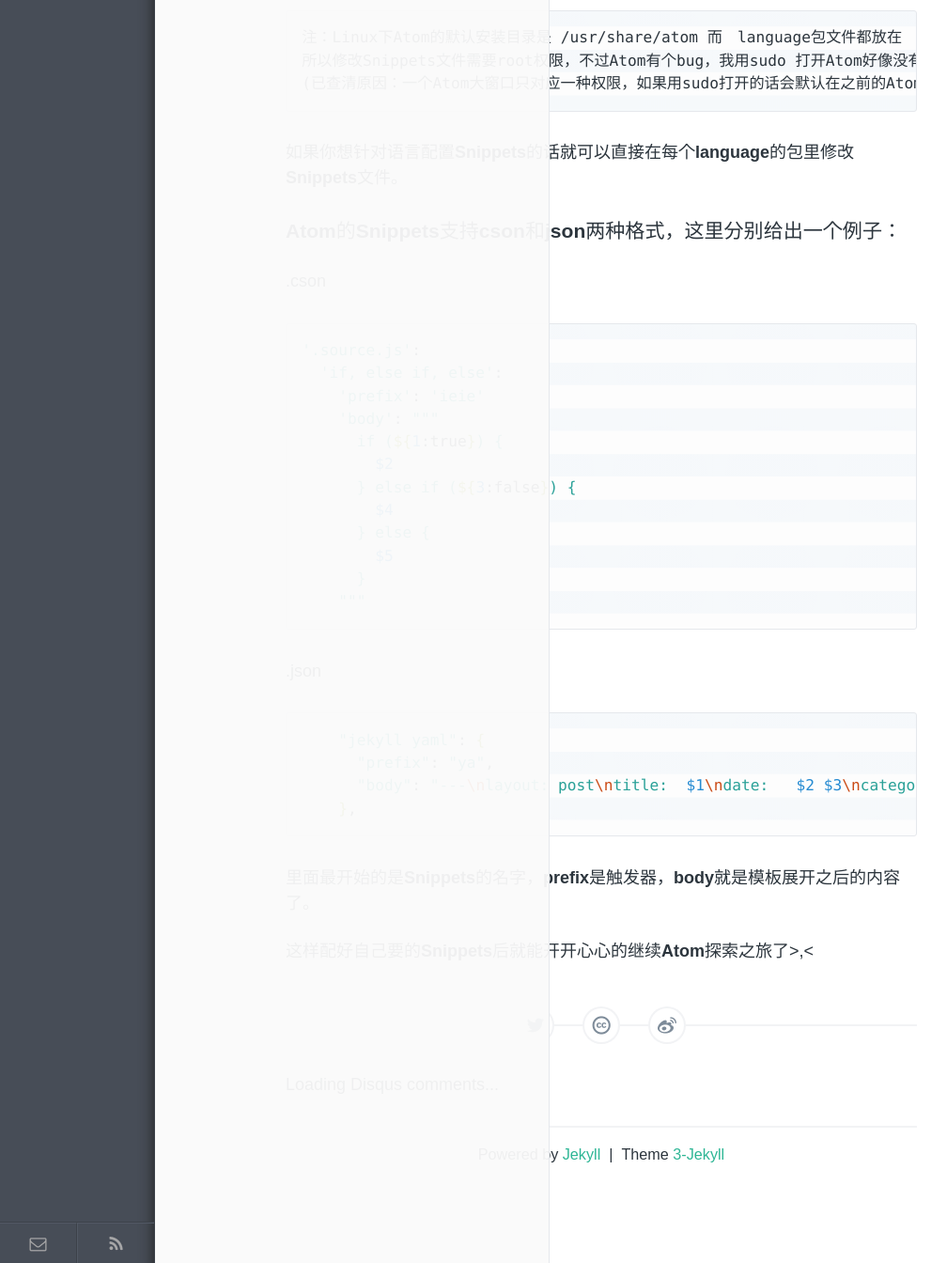
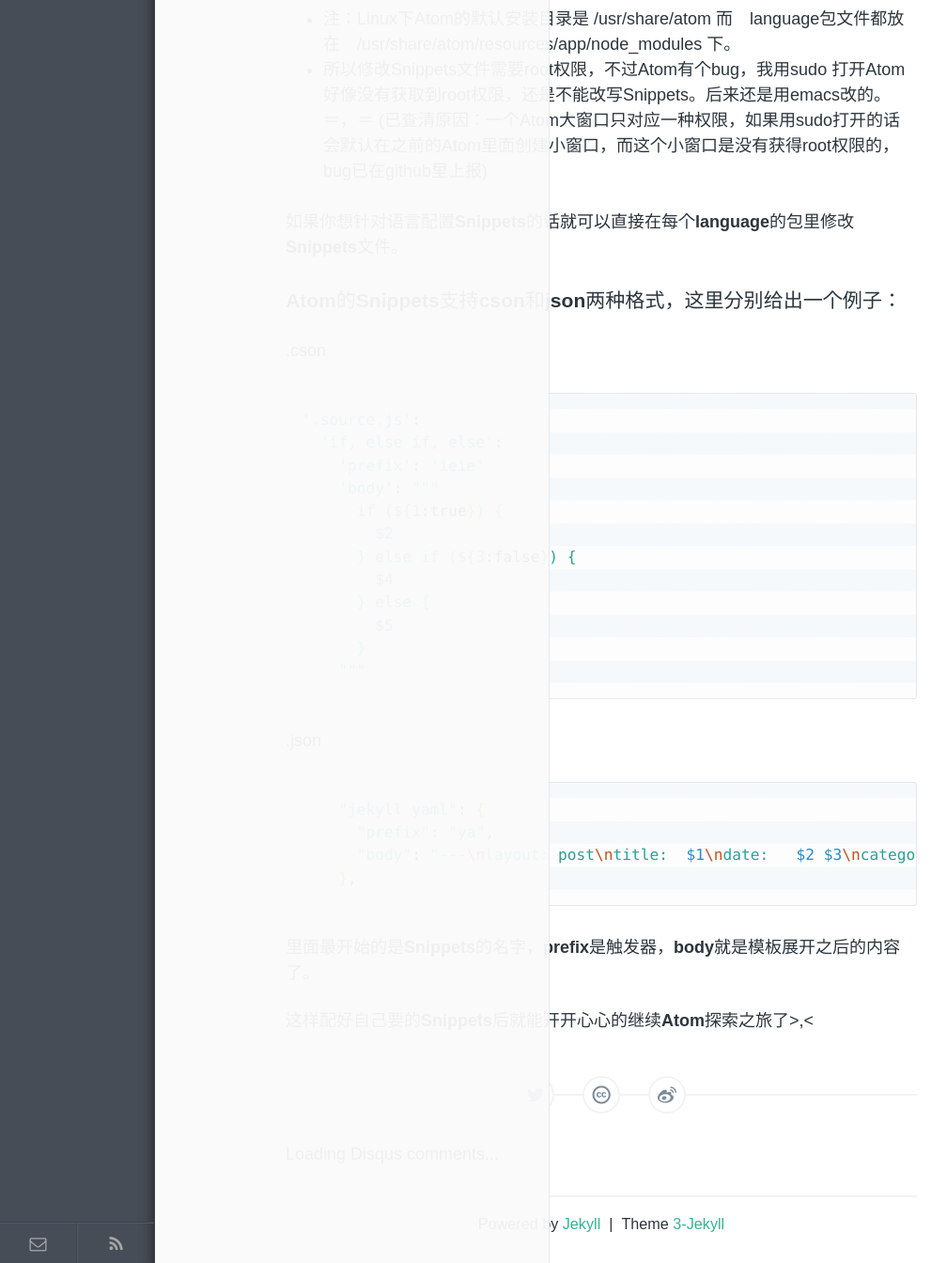
Before and after one commit to luckyshq/luckyshq.github.io, a Jekyll site: the page built from _posts/2014-10-15-在Atom里面配置Snippets.md, in a window 1280 px wide. Shown: the part 1719-3063 px from the top of the page at 94% size, without its empty margins (0-1008 px from the left). Built offline with Jekyll 4.4.1, drawn with Linux system fonts in a browser that asks for light colours; comment, search, counter and statistics services are not loaded.

Commit message:
[bugfix]注，改为更合理的样式

```diff
--- a/_posts/2014-10-15-在Atom里面配置Snippets.md
+++ b/_posts/2014-10-15-在Atom里面配置Snippets.md
@@ -39,9 +39,9 @@ categories: editor
 
 ![](http://m3.img.srcdd.com/farm4/d/2014/1015/16/D12899D80F405E970221733E18CCD351_B500_900_195_243.png)
 
-    注：Linux下Atom的默认安装目录是 /usr/share/atom 而　language包文件都放在　/usr/share/atom/resources/app/node_modules 下。
-    所以修改Snippets文件需要root权限，不过Atom有个bug，我用sudo 打开Atom好像没有获取到root权限，还是不能改写Snippets。后来还是用emacs改的。＝，＝
-    (已查清原因：一个Atom大窗口只对应一种权限，如果用sudo打开的话会默认在之前的Atom里面创建小窗口，而这个小窗口是没有获得root权限的，bug已在github里上报)
+* 注：Linux下Atom的默认安装目录是 /usr/share/atom 而　language包文件都放在　/usr/share/atom/resources/app/node_modules 下。
+* 所以修改Snippets文件需要root权限，不过Atom有个bug，我用sudo 打开Atom好像没有获取到root权限，还是不能改写Snippets。后来还是用emacs改的。＝，＝
+(已查清原因：一个Atom大窗口只对应一种权限，如果用sudo打开的话会默认在之前的Atom里面创建小窗口，而这个小窗口是没有获得root权限的，bug已在github里上报)
 
 如果你想针对语言配置**Snippets**的话就可以直接在每个**language**的包里修改**Snippets**文件。
 
```
